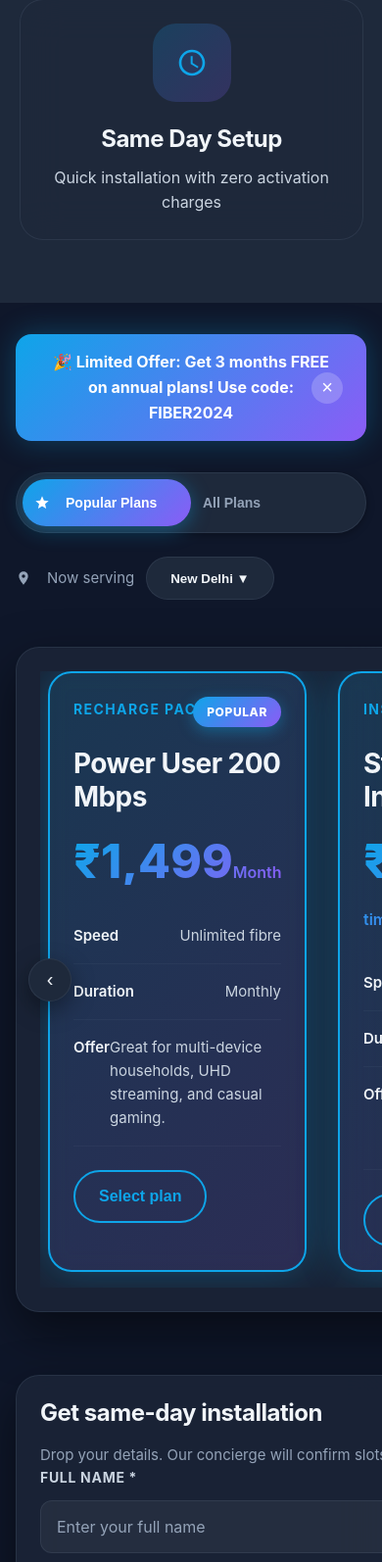
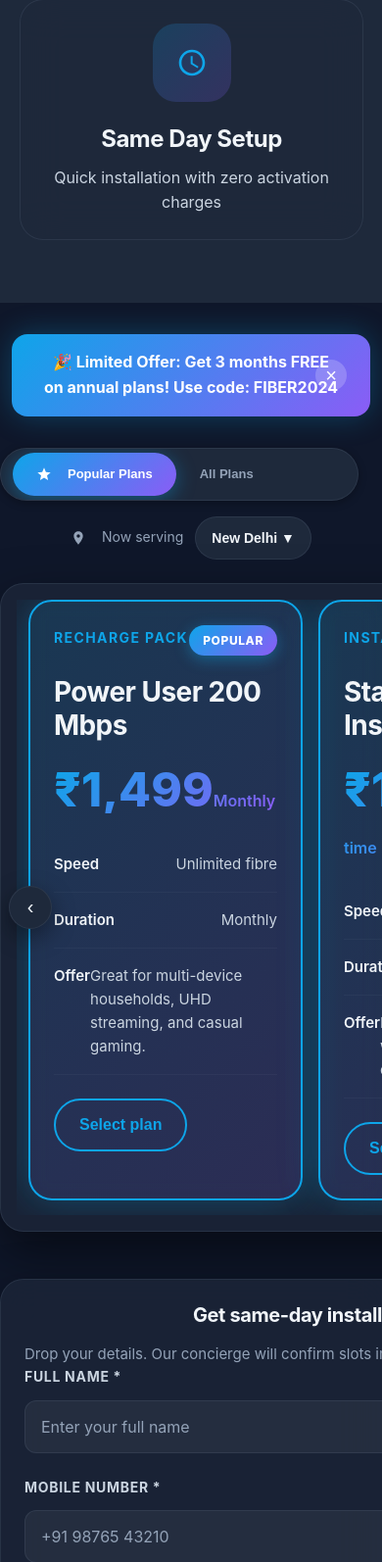
Before and after one commit to hanzla740/web, a Flask app: page / in a window 390 px wide. Shown: the part 2110-3704 px from the top of the page at 98% size. Run offline with Flask 3, Linux system fonts and the light colour scheme; data that the repository does not hold is empty; some libraries are stand-ins or nearby versions.

Commit message:
Fix mobile plans section: Prevent content cutting and improve tab layout
- Fixed tabs overflow with horizontal scrolling and proper spacing
- Prevented content cutting by adjusting margins and padding
- Made tabs scrollable on mobile with touch-friendly interaction
- Improved install card full-width layout on mobile
- Enhanced slider wrapper to prevent content overflow
- Added proper spacing for ultra-small screens (480px)
- Fixed plan cards minimum width and spacing
- Optimized location picker for mobile screens

```diff
--- a/static/css/styles.css
+++ b/static/css/styles.css
@@ -1743,66 +1743,109 @@
 
     /* Plans section mobile optimization */
     .plans-shell {
-        padding: var(--space-xl) var(--space-md);
+        padding: var(--space-xl) var(--space-sm);
+        overflow-x: hidden;
     }
 
     .plans-header {
         flex-direction: column;
         align-items: stretch;
-        gap: var(--space-lg);
+        gap: var(--space-md);
+        margin-bottom: var(--space-lg);
     }
 
     .tabs {
         width: 100%;
         flex-direction: row;
+        padding: 0.25rem;
+        overflow-x: auto;
+        -webkit-overflow-scrolling: touch;
+        scrollbar-width: none;
+        -ms-overflow-style: none;
+        margin: 0 calc(-1 * var(--space-sm));
+        padding-left: var(--space-sm);
+        padding-right: var(--space-sm);
+    }
+
+    .tabs::-webkit-scrollbar {
+        display: none;
     }
 
     .tab {
-        flex: 1;
-        padding: var(--space-md) var(--space-sm);
+        flex: 0 0 auto;
+        padding: var(--space-sm) var(--space-lg);
+        font-size: 0.8125rem;
+        text-align: center;
+        white-space: nowrap;
+        min-width: 140px;
+    }
+
+    .location-picker {
+        flex-wrap: wrap;
+        justify-content: center;
+        gap: var(--space-sm);
         font-size: 0.875rem;
-        text-align: center;
+        padding: 0 var(--space-sm);
+    }
+
+    .location-button {
+        padding: var(--space-sm) var(--space-md);
+        font-size: 0.875rem;
     }
 
     .plans-body {
         grid-template-columns: 1fr;
-        gap: var(--space-xl);
+        gap: var(--space-lg);
+    }
+
+    .slider-wrapper {
+        padding: var(--space-md);
+        margin: 0 calc(-1 * var(--space-sm));
+        overflow: visible;
     }
 
     .plan-track {
         grid-auto-columns: minmax(280px, 1fr);
         gap: var(--space-md);
         padding-bottom: var(--space-md);
+        padding-left: var(--space-sm);
+        padding-right: var(--space-sm);
     }
 
     .plan-card {
         padding: var(--space-lg);
-        margin: 0 var(--space-xs);
-    }
-
-    .slider-wrapper {
-        padding: var(--space-lg);
+        margin: 0;
+        min-width: 280px;
     }
 
     .slider-btn {
         width: 40px;
         height: 40px;
         font-size: 1.25rem;
+        z-index: 10;
     }
 
     #plans-prev {
-        left: var(--space-sm);
+        left: var(--space-xs);
     }
 
     #plans-next {
-        right: var(--space-sm);
-    }
-
-    /* Install card mobile */
+        right: var(--space-xs);
+    }
+
+    /* Install card mobile - full width and better spacing */
     .install-card {
         position: static;
-        margin-top: var(--space-xl);
-        padding: var(--space-lg);
+        margin: var(--space-lg) calc(-1 * var(--space-sm)) 0;
+        padding: var(--space-lg) var(--space-lg);
+        width: calc(100% + 2 * var(--space-sm));
+        box-sizing: border-box;
+    }
+
+    .install-card h3 {
+        font-size: 1.25rem;
+        text-align: center;
+        margin-bottom: var(--space-md);
     }
 
     /* Form improvements for mobile */
@@ -1958,24 +2001,54 @@
 
     /* Plans section ultra-compact */
     .plans-shell {
-        padding: var(--space-lg) var(--space-sm);
+        padding: var(--space-lg) var(--space-xs);
+    }
+
+    .plans-header {
+        gap: var(--space-sm);
+        margin-bottom: var(--space-md);
+    }
+
+    .tabs {
+        margin: 0 calc(-1 * var(--space-xs));
+        padding-left: var(--space-xs);
+        padding-right: var(--space-xs);
+    }
+
+    .tab {
+        padding: var(--space-sm) var(--space-md);
+        font-size: 0.75rem;
+        min-width: 120px;
+    }
+
+    .location-picker {
+        font-size: 0.8125rem;
+        padding: 0 var(--space-xs);
+    }
+
+    .plans-body {
+        gap: var(--space-md);
+    }
+
+    .slider-wrapper {
+        margin: 0 calc(-1 * var(--space-xs));
+        padding: var(--space-sm);
     }
 
     .plan-track {
         grid-auto-columns: minmax(260px, 1fr);
         gap: var(--space-sm);
+        padding-left: var(--space-xs);
+        padding-right: var(--space-xs);
     }
 
     .plan-card {
         padding: var(--space-md);
+        min-width: 260px;
     }
 
     .price {
         font-size: 2rem;
-    }
-
-    .slider-wrapper {
-        padding: var(--space-md);
     }
 
     .slider-btn {
@@ -1984,9 +2057,15 @@
         font-size: 1rem;
     }
 
-    /* Forms ultra-compact */
+    /* Install card ultra-compact */
     .install-card {
+        margin: var(--space-md) calc(-1 * var(--space-xs)) 0;
         padding: var(--space-md);
+        width: calc(100% + 2 * var(--space-xs));
+    }
+
+    .install-card h3 {
+        font-size: 1.125rem;
     }
 
     input, textarea, select {
```
